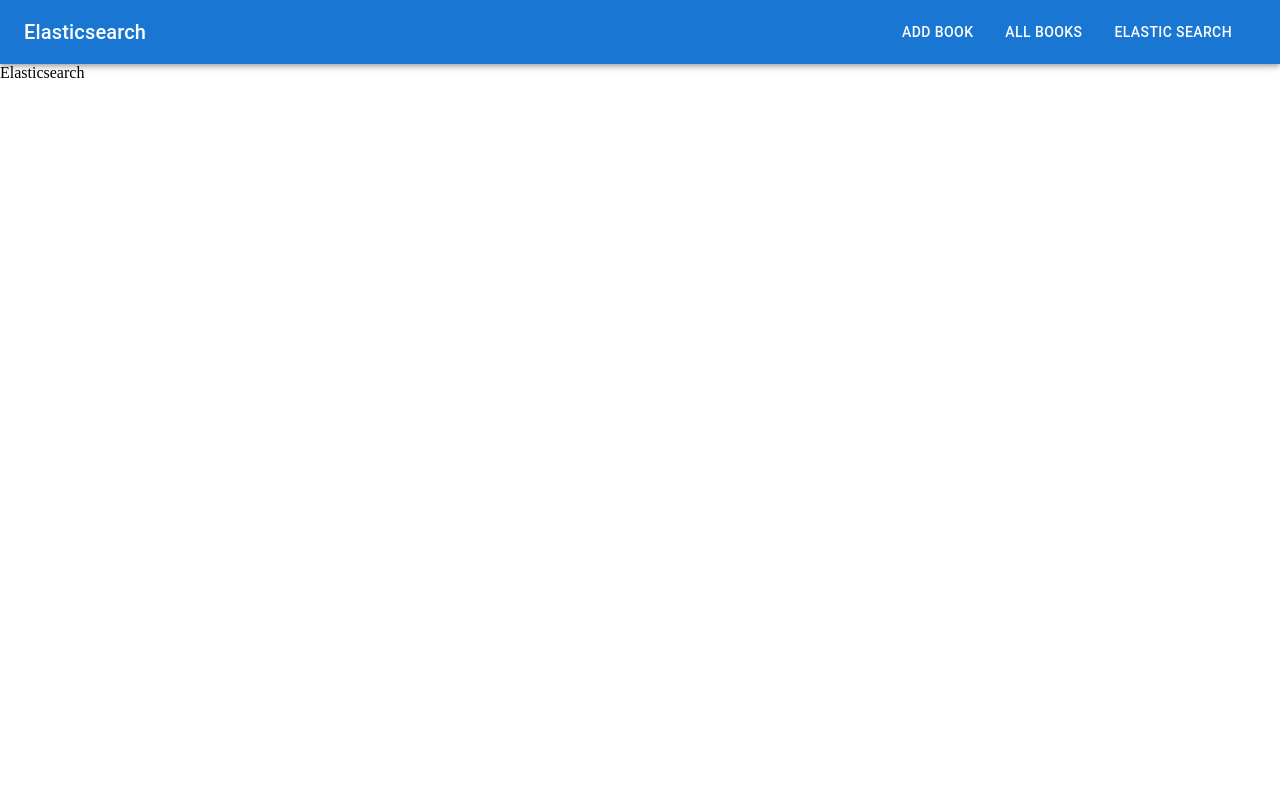
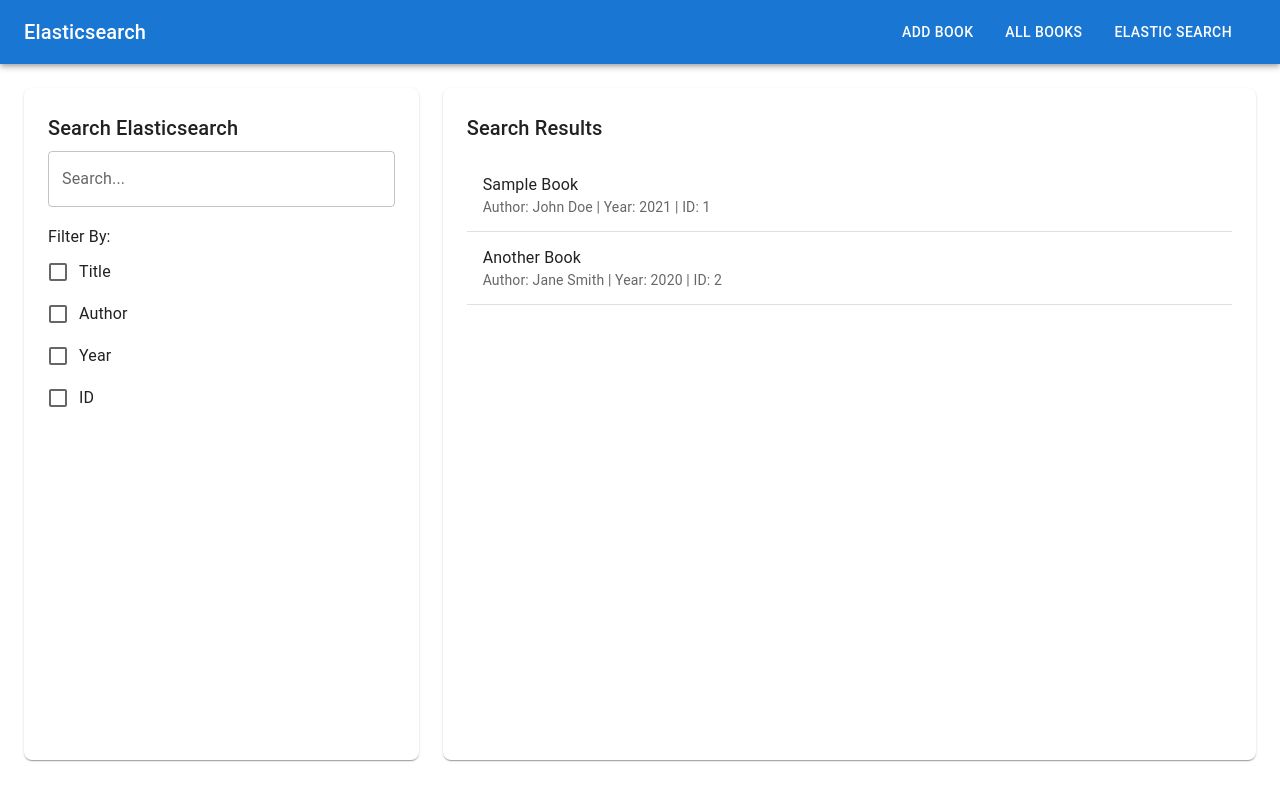
Before and after one commit to PawanPandeyJi/react-elasticsearch-UI, a React (Vite) app: page /elasticsearch in a window 1280 px wide. Built offline with nearby package versions, Linux system fonts and the light colour scheme.

Commit message:
create basic ui for elasticsearch

```diff
--- a/src/pages/Elasticsearch.tsx
+++ b/src/pages/Elasticsearch.tsx
@@ -1,5 +1,35 @@
+import { TextField, FormControlLabel, Checkbox, Grid, Paper, Typography, List, ListItem, ListItemText } from "@mui/material";
+
 const Elasticsearch = () => {
-  return <div>Elasticsearch</div>;
+  return (
+    <Grid container spacing={3} sx={{ height: "93vh", padding: 3 }}>
+      <Grid item xs={12} md={4} sx={{ height: "100%" }}>
+        <Paper sx={{ padding: 3, borderRadius: 2, height: "100%", display: "flex", flexDirection: "column" }}>
+          <Typography variant="h6" gutterBottom>Search Elasticsearch</Typography>
+          <TextField fullWidth label="Search..." variant="outlined" sx={{ marginBottom: 2 }} />
+          <Typography variant="subtitle1">Filter By:</Typography>
+          <FormControlLabel control={<Checkbox />} label="Title" />
+          <FormControlLabel control={<Checkbox />} label="Author" />
+          <FormControlLabel control={<Checkbox />} label="Year" />
+          <FormControlLabel control={<Checkbox />} label="ID" />
+        </Paper>
+      </Grid>
+
+      <Grid item xs={12} md={8} sx={{ height: "100%" }}>
+        <Paper sx={{ padding: 3, borderRadius: 2, height: "100%", display: "flex", flexDirection: "column" }}>
+          <Typography variant="h6" gutterBottom>Search Results</Typography>
+          <List sx={{ flexGrow: 1, overflowY: "auto" }}>
+            <ListItem divider>
+              <ListItemText primary="Sample Book" secondary="Author: John Doe | Year: 2021 | ID: 1" />
+            </ListItem>
+            <ListItem divider>
+              <ListItemText primary="Another Book" secondary="Author: Jane Smith | Year: 2020 | ID: 2" />
+            </ListItem>
+          </List>
+        </Paper>
+      </Grid>
+    </Grid>
+  );
 };
 
 export default Elasticsearch;
```
